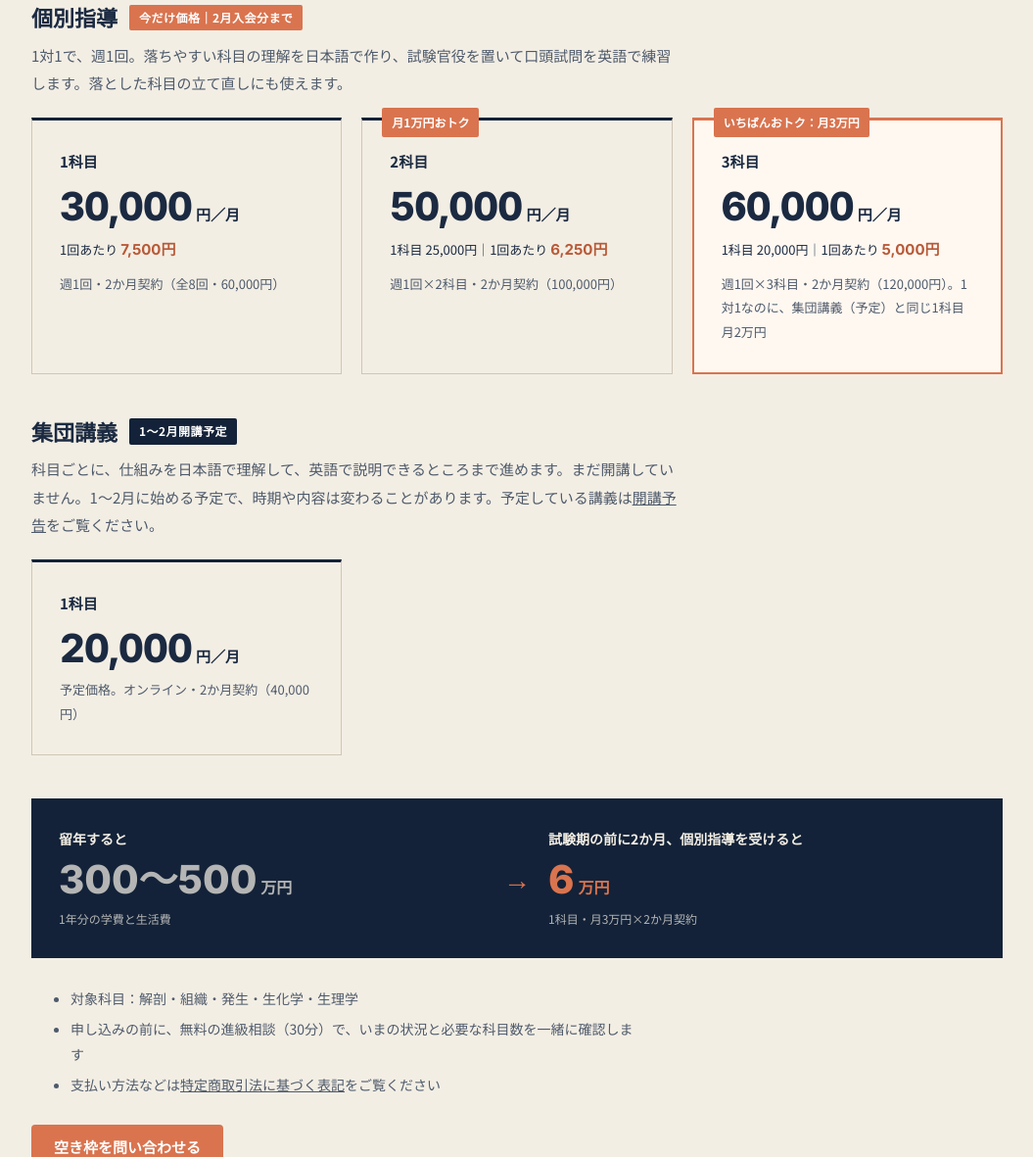
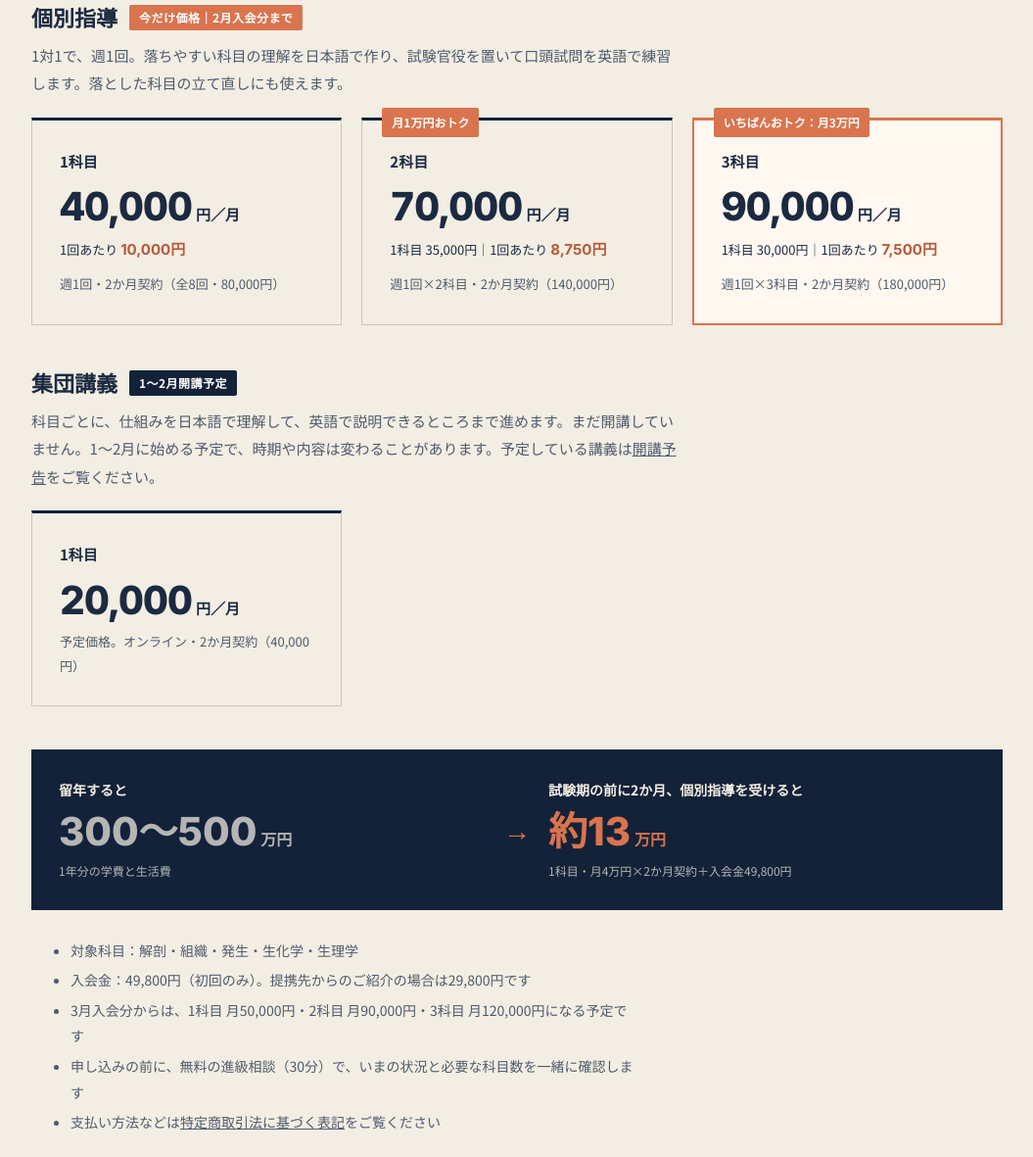
Before and after one commit to medcend/medcend.github.io, a plain HTML site: page index.html in a window 1280 px wide. Shown: the part 4601-5782 px from the top of the page at 98% size, without its empty margins (112-1167 px from the left). Drawn offline with Linux system fonts and the light colour scheme.

Commit message:
Update pricing details in index.html

```diff
--- a/index.html
+++ b/index.html
@@ -9,7 +9,7 @@
 <meta name="google-site-verification" content="78Ratyos3_q5U84pgsSDpkYj_A1owM_AnA3CegHPeJI">
 <meta property="og:type" content="website">
 <meta property="og:title" content="MEDCEND｜入学させる会社ではなく、卒業させる会社。">
-<meta property="og:description" content="ヨーロッパの英語医学部に通う日本人学生と、その親のための進級支援。集団講義は1科目 月2万円、個別指導は1科目 月3万円から（2か月契約・2月入会分まで）。無料の進級相談を受付中。">
+<meta property="og:description" content="ヨーロッパの英語医学部に通う日本人学生と、その親のための進級支援。集団講義は1科目 月2万円、個別指導は1科目 月4万円から（2か月契約・2月入会分まで）。無料の進級相談を受付中。">
 <meta property="og:url" content="https://medcend.com/">
 <meta property="og:image" content="https://medcend.com/og.png">
 <meta property="og:locale" content="ja_JP">
@@ -193,7 +193,7 @@
     <div class="sec-head">
       <div class="eyebrow">Price</div>
       <h2>料金</h2>
-      <p>いまお申し込みいただけるのは個別指導です。集団講義は1〜2月に開講する予定です。どちらもオンラインで、<b>2か月契約</b>です。申し込み時に2か月分をお支払いください。</p>
+      <p>いまお申し込みいただけるのは個別指導です。集団講義は1〜2月に開講する予定です。どちらもオンラインで、<b>2か月契約</b>です。申し込み時に、入会金と2か月分をお支払いください。</p>
     </div>
 
     <div class="price-block">
@@ -202,23 +202,23 @@
       <div class="plans">
         <div class="plan">
           <div class="n">1科目</div>
-          <div class="p">30,000<small>円／月</small></div>
-          <div class="per">1回あたり <b>7,500円</b></div>
-          <div class="s">週1回・2か月契約（全8回・60,000円）</div>
+          <div class="p">40,000<small>円／月</small></div>
+          <div class="per">1回あたり <b>10,000円</b></div>
+          <div class="s">週1回・2か月契約（全8回・80,000円）</div>
         </div>
         <div class="plan">
           <span class="save">月1万円おトク</span>
           <div class="n">2科目</div>
-          <div class="p">50,000<small>円／月</small></div>
-          <div class="per">1科目 25,000円｜1回あたり <b>6,250円</b></div>
-          <div class="s">週1回×2科目・2か月契約（100,000円）</div>
+          <div class="p">70,000<small>円／月</small></div>
+          <div class="per">1科目 35,000円｜1回あたり <b>8,750円</b></div>
+          <div class="s">週1回×2科目・2か月契約（140,000円）</div>
         </div>
         <div class="plan best">
           <span class="save">いちばんおトク：月3万円</span>
           <div class="n">3科目</div>
-          <div class="p">60,000<small>円／月</small></div>
-          <div class="per">1科目 20,000円｜1回あたり <b>5,000円</b></div>
-          <div class="s">週1回×3科目・2か月契約（120,000円）。1対1なのに、集団講義（予定）と同じ1科目 月2万円</div>
+          <div class="p">90,000<small>円／月</small></div>
+          <div class="per">1科目 30,000円｜1回あたり <b>7,500円</b></div>
+          <div class="s">週1回×3科目・2か月契約（180,000円）</div>
         </div>
       </div>
     </div>
@@ -244,13 +244,15 @@
       <div class="c-arrow" aria-hidden="true">→</div>
       <div class="c-item good">
         <div class="c-l">試験期の前に2か月、個別指導を受けると</div>
-        <div class="c-v">6<small>万円</small></div>
-        <div class="c-s">1科目・月3万円×2か月契約</div>
+        <div class="c-v">約13<small>万円</small></div>
+        <div class="c-s">1科目・月4万円×2か月契約＋入会金49,800円</div>
       </div>
     </div>
 
     <ul class="price-note">
       <li>対象科目：解剖・組織・発生・生化学・生理学</li>
+      <li>入会金：49,800円（初回のみ）。提携先からのご紹介の場合は29,800円です</li>
+      <li>3月入会分からは、1科目 月50,000円・2科目 月90,000円・3科目 月120,000円になる予定です</li>
       <li>申し込みの前に、無料の進級相談（30分）で、いまの状況と必要な科目数を一緒に確認します</li>
       <li>支払い方法などは<a href="tokushoho.html">特定商取引法に基づく表記</a>をご覧ください</li>
     </ul>
```
